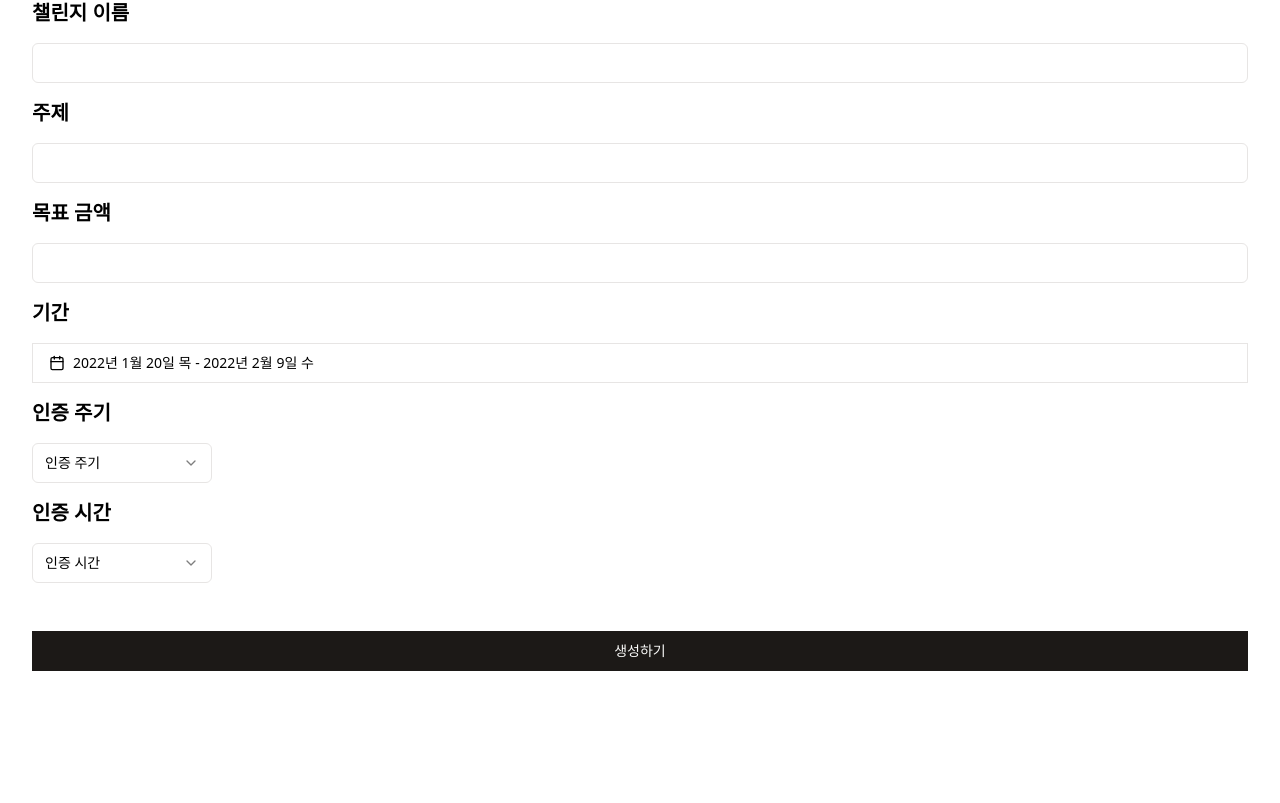
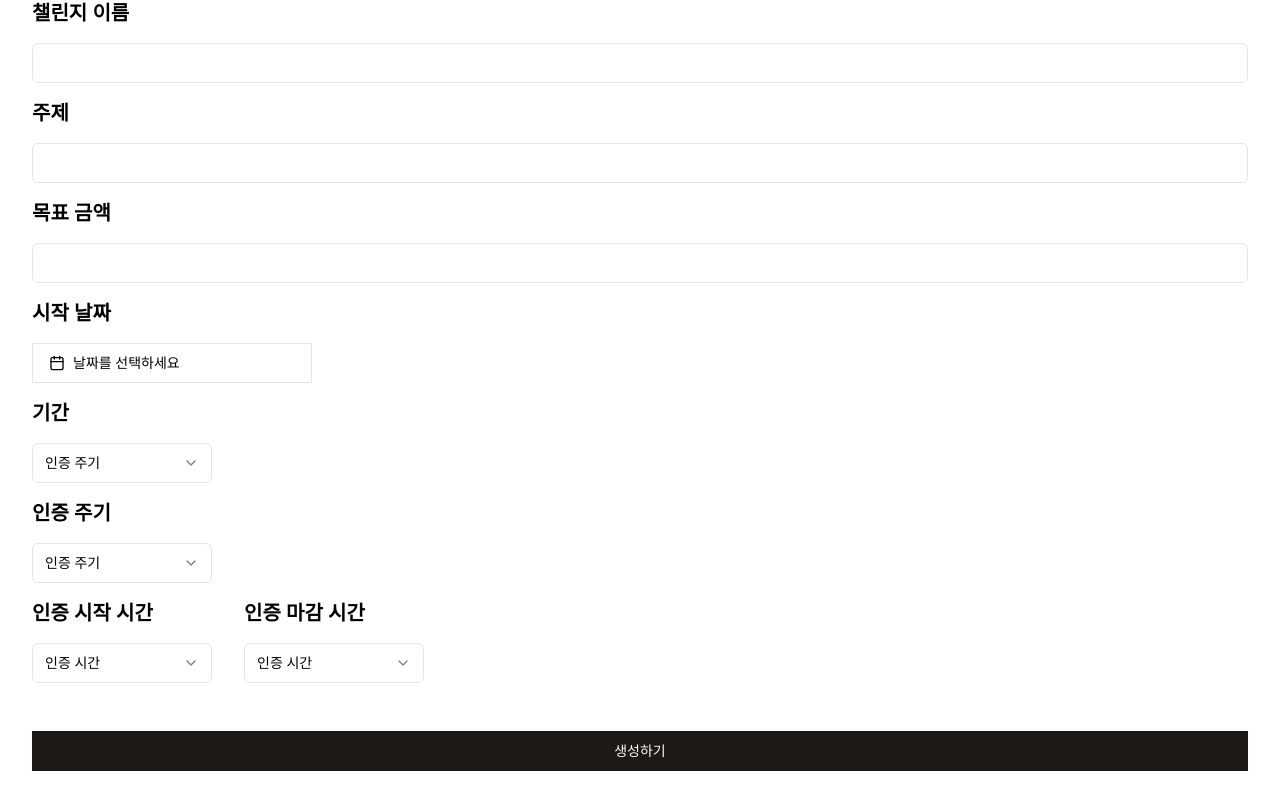
Before and after one commit to minsuje/grabit, a React (Vite) app in the folder client/: page /challengeCreate in a window 1280 px wide. Shown: the part 329-1132 px from the top of the page. Before the commit the page ends 1032 px from the top, so only its background shows below. Built offline with nearby package versions, Linux system fonts and the light colour scheme.

Commit message:
fix: challengeCreate

```diff
--- a/client/package.json
+++ b/client/package.json
@@ -26,6 +26,7 @@
         "class-variance-authority": "^0.7.0",
         "clsx": "^2.1.0",
         "date-fns": "^3.3.0",
+        "date-fns-tz": "^2.0.0",
         "firebase": "^10.7.2",
         "framer-motion": "^10.18.0",
         "install": "^0.13.0",
--- a/client/src/page/challenge/ChallengeCreate.tsx
+++ b/client/src/page/challenge/ChallengeCreate.tsx
@@ -6,16 +6,15 @@ import { ListComponent1 } from '../../components/ComponentSeong';
 import { Avatar, AvatarFallback, AvatarImage } from '@/components/ui/avatar';
 import { Button } from '@/components/ui/button';
 import { Input } from '@/components/ui/input';
-import { Calendar } from '@/components/ui/calendar';
 
 import * as React from 'react';
 import { useState } from 'react';
-import { addDays, format } from 'date-fns';
+import { addDays, addHours, format } from 'date-fns';
 import { ko } from 'date-fns/locale';
 import { Calendar as CalendarIcon } from 'lucide-react';
-import { DateRange } from 'react-day-picker';
 
 import { cn } from '@/lib/utils';
+import { Calendar } from '@/components/ui/calendar';
 import { Popover, PopoverContent, PopoverTrigger } from '@/components/ui/popover';
 
 import { Select, SelectContent, SelectItem, SelectTrigger, SelectValue } from '@/components/ui/select';
@@ -25,14 +24,31 @@ import { challenge } from '../../../../server/src/modules/challenge/schema';
 function ChallengeCreate({ className }: React.HTMLAttributes<HTMLDivElement>) {
     const [challengeName, setChallengeName] = useState<string>('');
     const [goalMoney, setGoalMoney] = useState<number>(0);
-    const [date, setDate] = useState<DateRange | undefined>({
-        from: new Date(2022, 0, 20),
-        to: addDays(new Date(2022, 0, 20), 20),
-    });
+    const [date, setDate] = useState<Date>();
+    const [term, setTerm] = useState<number>(0);
+
     const [isPublic, setIsPublic] = useState<boolean>(false);
     const [topic, setTopic] = useState<string>('');
     const [authTerm, setAuthTerm] = useState<string>('');
     const [authTime, setAuthTime] = useState<string>('');
+    const [authStart, setAuthStart] = useState<string>('');
+    const [authEnd, setAuthEnd] = useState<string>('');
+
+    const hours: number[] = [];
+    for (let i = 0; i < 24; i++) {
+        hours.push(i);
+    }
+
+    // hours를 오전 오후로 나눠서 배열에 저장. 오전 12시 ~ 오후 12시까지 모든 시간을 저장
+    const amHours: number[] = [];
+    const pmHours: number[] = [];
+    hours.forEach((hour) => {
+        if (hour < 12) {
+            amHours.push(hour);
+        } else {
+            pmHours.push(hour);
+        }
+    });
 
     const tab1content = (
         <div>
@@ -104,6 +120,7 @@ function ChallengeCreate({ className }: React.HTMLAttributes<HTMLDivElement>) {
         console.log(isPublic);
         console.log(authTerm);
         console.log(authTime);
+        console.log(date);
 
         const result = await axios({
             method: 'POST',
@@ -115,10 +132,10 @@ function ChallengeCreate({ className }: React.HTMLAttributes<HTMLDivElement>) {
                 challenger_userid_num: [1, 2],
                 goal_money: goalMoney,
                 term: authTerm,
-                authentication_start_date: '2022-01-20',
-                authentication_end_date: '2022-01-23',
-                authentication_start_time: 23,
-                authentication_end_time: 457,
+                authentication_start_date: date ? addHours(date, 9) : null,
+                authentication_end_date: date ? addDays(addHours(date, 9), term) : null,
+                authentication_start_time: authStart,
+                authentication_end_time: authEnd,
             },
         });
         console.log(result);
@@ -133,69 +150,87 @@ function ChallengeCreate({ className }: React.HTMLAttributes<HTMLDivElement>) {
             <h2 className="text-xl font-bold py-4">주제</h2>
             <Input onChange={(e) => setTopic(e.target.value)} />
             <h2 className="text-xl font-bold py-4">목표 금액</h2>
-            <Input onChange={(e) => setGoalMoney(e.target.value)} />
-            <h2 className="text-xl font-bold py-4">기간</h2>
-            <div className={cn('grid gap-2', className)}>
+            <Input type="number" onChange={(e) => setGoalMoney(e.target.value)} />
+            <h2 className="text-xl font-bold py-4">시작 날짜</h2>
+
             <Popover>
                 <PopoverTrigger asChild>
                     <Button
-                            id="date"
                         variant={'outline'}
                         className={cn(
-                                'w-full justify-start text-left font-normal',
+                            'w-[280px] justify-start text-left font-normal',
                             !date && 'text-muted-foreground',
                         )}
                     >
                         <CalendarIcon className="mr-2 h-4 w-4" />
-                            {date?.from ? (
-                                date.to ? (
-                                    <>
-                                        {format(date.from, 'PPP EEE', { locale: ko })} -{' '}
-                                        {format(date.to, 'PPP EEE', { locale: ko })}
-                                    </>
-                                ) : (
-                                    format(date.from, 'PPP EEE', { locale: ko })
-                                )
-                            ) : (
-                                <span>날짜를 선택하세요</span>
-                            )}
+                        {date ? format(date, 'PPP EEE', { locale: ko }) : <span>날짜를 선택하세요</span>}
                     </Button>
                 </PopoverTrigger>
-                    <PopoverContent className="w-auto p-0" align="start">
-                        <Calendar
-                            initialFocus
-                            mode="range"
-                            defaultMonth={date?.from}
-                            selected={date}
-                            onSelect={setDate}
-                            numberOfMonths={2}
-                            locale={ko}
-                        />
+                <PopoverContent className="w-auto p-0">
+                    <Calendar mode="single" selected={date} onSelect={setDate} initialFocus />
                 </PopoverContent>
             </Popover>
-            </div>
+
+            <h2 className="text-xl font-bold py-4">기간</h2>
+            <Select onValueChange={(value) => setTerm(value)}>
+                <SelectTrigger className="w-[180px]">
+                    <SelectValue placeholder="인증 주기" />
+                </SelectTrigger>
+                <SelectContent>
+                    <SelectItem value={2}>2일</SelectItem>
+                    <SelectItem value={3}>3일</SelectItem>
+                    <SelectItem value={5}>5일</SelectItem>
+                    <SelectItem value={7}>일주일</SelectItem>
+                </SelectContent>
+            </Select>
+
             <h2 className="text-xl font-bold py-4">인증 주기</h2>
             <Select onValueChange={(value) => setAuthTerm(value)}>
                 <SelectTrigger className="w-[180px]">
                     <SelectValue placeholder="인증 주기" />
                 </SelectTrigger>
                 <SelectContent>
-                    <SelectItem value="3">주 3회</SelectItem>
-                    <SelectItem value="7">주 5회</SelectItem>
-                    <SelectItem value="every">매일</SelectItem>
+                    <SelectItem value={3}>주 3회</SelectItem>
+                    <SelectItem value={5}>주 5회</SelectItem>
+                    <SelectItem value={7}>매일</SelectItem>
                 </SelectContent>
             </Select>
-            <h2 className="text-xl font-bold py-4">인증 시간</h2>
-            <Select onValueChange={(value) => setAuthTime(value)}>
+            <div className="authTime flex gap-8">
+                <div className="startTime flex flex-col">
+                    <h2 className="text-xl font-bold py-4">인증 시작 시간</h2>
+                    <Select onValueChange={(value) => setAuthStart(value)}>
                         <SelectTrigger className="w-[180px]">
                             <SelectValue placeholder="인증 시간" />
                         </SelectTrigger>
                         <SelectContent>
-                    <SelectItem value="3">오전 7시</SelectItem>
-                    <SelectItem value="7">주 5회</SelectItem>
-                    <SelectItem value="every">매일</SelectItem>
+                            {hours.map((hour, i) => {
+                                return (
+                                    <SelectItem key={i} value={hour.toString()}>
+                                        {hour}시
+                                    </SelectItem>
+                                );
+                            })}
                         </SelectContent>
                     </Select>
+                </div>
+                <div className="endTime flex flex-col">
+                    <h2 className="text-xl font-bold py-4">인증 마감 시간</h2>
+                    <Select onValueChange={(value) => setAuthEnd(value)}>
+                        <SelectTrigger className="w-[180px]">
+                            <SelectValue placeholder="인증 시간" />
+                        </SelectTrigger>
+                        <SelectContent>
+                            {hours.map((hour, i) => {
+                                return (
+                                    <SelectItem key={i} value={hour.toString()}>
+                                        {hour}시
+                                    </SelectItem>
+                                );
+                            })}
+                        </SelectContent>
+                    </Select>
+                </div>
+            </div>
             <Button onClick={handleSubmit} className="w-full mt-12 mb-8">
                 생성하기
             </Button>
```
Also changed, not shown: 1 other file (tests, documents, lock files or other folders). Lines whose indentation alone changed are shown as unchanged.
